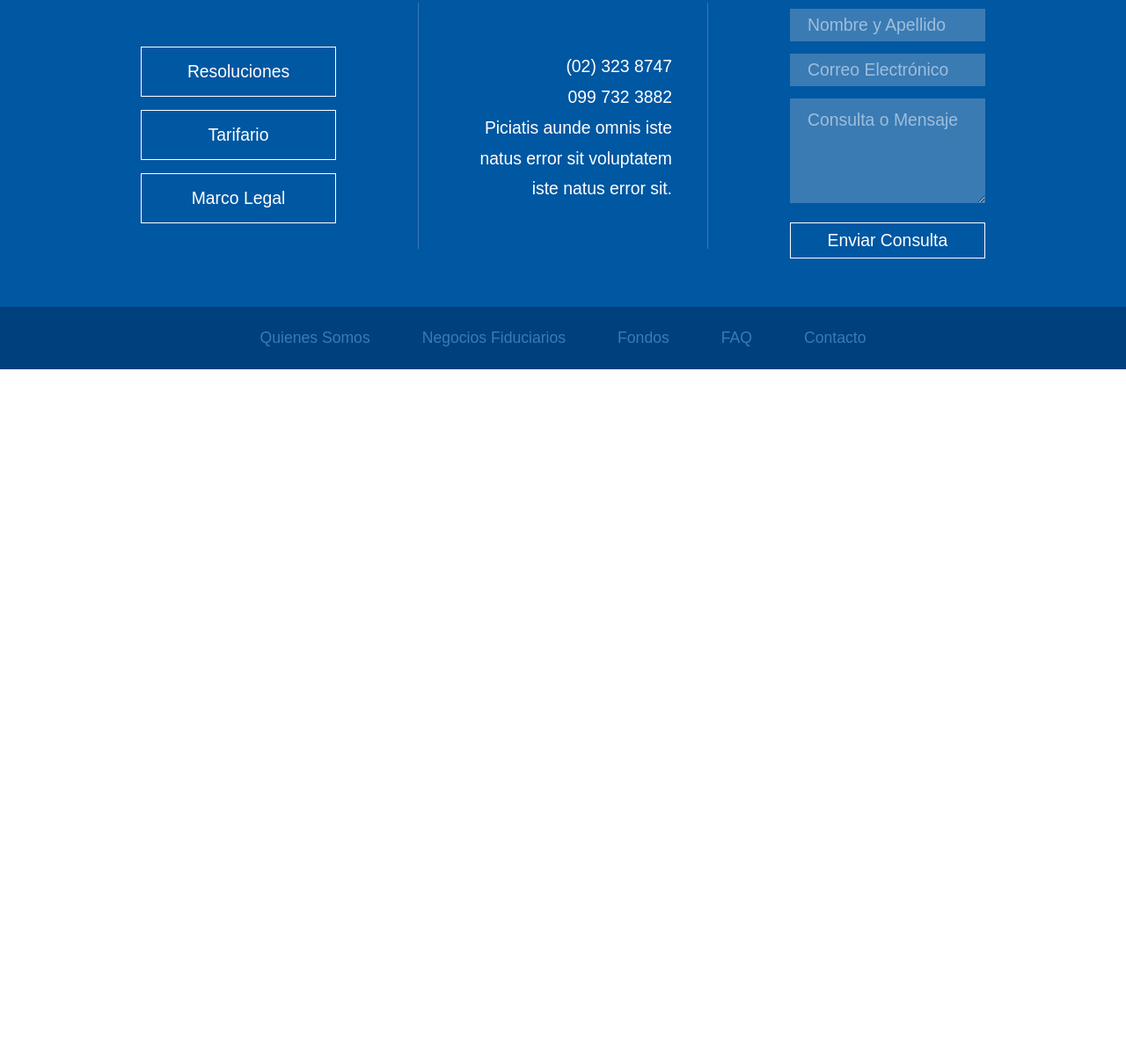
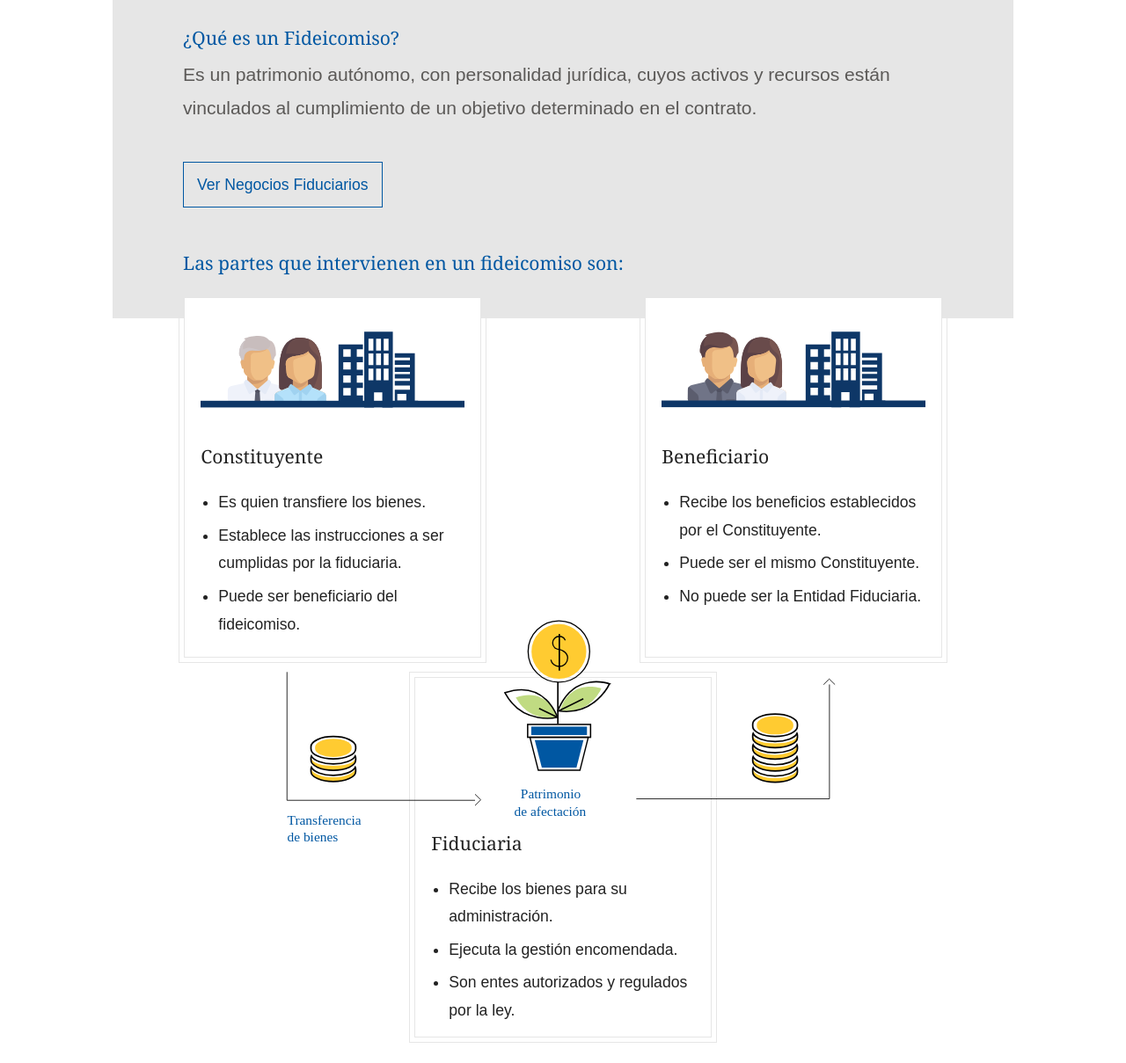
Before and after one commit to maledr5/fiduamericas, a plain HTML site: page fideicomisos.html in a window 1280 px wide. Shown: the part 217-1426 px from the top of the page at 88% size. Before the commit the page ends 800 px from the top, so only its background shows below. Drawn offline with Linux system fonts and the light colour scheme; a web font is replaced by a local one.

Commit message:
adds fideicomisos. work in progress

```diff
--- a/css/_variables.scss
+++ b/css/_variables.scss
@@ -26,6 +26,7 @@ $main-opacity: #3a7bb4;
 $alternate-color: #d94f5c;
 $grey:#5b5957;
 $light-grey:#e6e6e6;
+$light-bg-grey:#f9f9f9;
 
 // 2. Fonts
 // ==========================================================================
--- a/css/styles.scss
+++ b/css/styles.scss
@@ -11,7 +11,7 @@
 .paint-row {
 	background-color: red;
 	opacity: 0.3;
-	height: 100px;
+	height: 1000px;
 	border: solid 1px white;
 	z-index: 10;
 	display: flex;
@@ -88,40 +88,6 @@ body {
 }
 
 
-
-// COPY BORDER BOX
-#nos-banner .border-box {
-	position: relative;
-	bottom: 100px;
-}
-
-.box-grey {
-	border-color: $grey;
-	color: $grey;
-}
-
-.box-blue {
-	border-color: $sec-color;
-	color: $white;
-}
-
-.copy-box {
-    font-size: 1.2em;
-    text-transform: uppercase;
-    width: 100%;
-    height: auto;
-    padding: 25px;
-    line-height: 1.7em;
-    text-align: right;
-    letter-spacing: 0.1em;
-}
-
-.light-grey {
-	background-color: $light-grey;
-}
-
-.button-border-box {}
-
 // SECTION - Nosotros
 // ==========================================================================
 
@@ -136,6 +102,7 @@ body {
 
 #nos-phrases {
 	margin-bottom: 20px;
+    margin-left: -10px;
 
 	.border-box {
 		margin-bottom: 100px;
@@ -169,9 +136,6 @@ body {
 	z-index: 1;
 }
 
-// .nos-quote p {
-// }
-
 .nos-quote p.main {
 	flex-basis: 500px;
 }
@@ -197,7 +161,7 @@ body {
 	}
 	.nos-quote {
 		width: 500px;
-		background-color: #f9f9f9;
+		background-color: $light-bg-grey;
 		@include justify-content(flex-start);
 	}
 	.nos-quote p.second {
@@ -222,6 +186,87 @@ body {
 		height: 480px;
 	}
 }
+
+// SECTION - Fideicomisos
+// ==========================================================================
+
+#fid-banner {
+	background-color: $light-grey;
+	padding: 40px 80px;
+}
+
+#fid-info {
+	position: relative;
+	hyphens: auto;
+
+	.border-box {
+		margin-top: -30px;
+		@include flex-direction(column);
+		z-index: 1;
+	}
+
+	#fid-info-element {
+		background-color: $white;
+		border: 1px solid $light-grey;
+		width: 100%;
+		height: 410px;
+		padding: 18px;
+	}
+
+	.fiduciaria {
+		position: absolute;
+	    width: 650px;
+	    top: 330px;
+	    left: calc(50% - 325px);
+	}
+
+	.fiduciaria_bg {
+		height: 130px;
+	}
+
+	.fid-info-small {
+		display: none;
+	}
+
+	@media #{$medium-and-down} {
+		.fiduciaria {
+		    position: absolute;
+		    width: 500px;
+		    top: 330px;
+		    left: calc(50% - 250px);
+		}
+	}
+
+	@media #{$small-and-down} {
+		#fid-info-element {
+			height: 430px;
+		}
+		.fiduciaria {
+			display: none;
+		}
+		.border-box {
+			margin-top: 20px;
+		}
+		.fiduciaria_bg {
+			background-image: url('../images/fiduciaria_small.svg');
+			background-repeat: no-repeat;
+			height: 120px;
+			width: 100%;
+		}
+		.fid-info-small {
+		    background-image: url(../images/fideicomiso_info.svg);
+		    background-repeat: no-repeat;
+		    height: 475px;
+		    width: 300px;
+		    display: block;
+		    margin-left: calc(50% - 150px);
+		    margin-bottom: 40px;
+		}
+	}
+
+}
+
+
 
 
 // 1. Generic
@@ -654,6 +699,19 @@ a.main-link:active {
     margin-bottom: 20px;
 }
 
+a.second-link {
+	border: 1px solid $main-color;
+	color: $main-color;
+	padding: 15px!important;
+	width: 100%;
+	transition: all 0.3s;
+}
+
+a.second-link:hover {
+	background-color: $main-color;
+	color: $white;
+}
+
 
 // 2. CTAs
 // ==========================================================================
@@ -710,3 +768,44 @@ input:-webkit-autofill {
 .material-icons.icon-main {
 	color: $main-color;
 }
+
+
+
+
+// COPY BORDER BOX
+#nos-banner .border-box {
+	position: relative;
+	bottom: 100px;
+}
+
+.box-dark {
+	border-color: $grey;
+	color: $grey;
+}
+
+.box-light-grey {
+	border-color: $light-grey;
+}
+
+.box-main {
+	border-color: $main-color;
+}
+
+.box-light {
+	border-color: $white;
+}
+
+.copy-box {
+    font-size: 1.2em;
+    text-transform: uppercase;
+    width: 100%;
+    height: auto;
+    padding: 25px;
+    line-height: 1.7em;
+    text-align: right;
+    letter-spacing: 0.1em;
+}
+
+.light-grey {
+	background-color: $light-grey;
+}
--- a/fideicomisos.html
+++ b/fideicomisos.html
@@ -54,8 +54,56 @@
 		</div>
 
 	<!-- FIDEICOMISOS -->
-	<div id="fid-banner">
+	<div id="fid-banner" class="container">
+		 <h3 class="text-main">¿Qué es un Fideicomiso?</h3>
+		 <p class="second text-dark">Es un patrimonio autónomo, con personalidad jurídica, cuyos activos y recursos están vinculados al cumplimiento de un objetivo determinado en el contrato.</p>
+		 <br/>
+		 <a class="second-link">Ver Negocios Fiduciarios</a>
+		 <br/><br/>
+		 <h3 class="text-main">Las partes que intervienen en un fideicomiso son:</h3>
+	</div>
 
+	<div id="fid-info" class="container">
+		<div class="row">
+			<div class="col l4 m5 s8 offset-l1 offset-m1 offset-s2 border-box box-light-grey">
+				<div id="fid-info-element">
+					<img src="images/constituyente.svg">
+					<h3>Constituyente</h3>
+					<ul>
+						<li>Es quien transfiere los bienes.</li>
+						<li>Establece las instrucciones a ser cumplidas por la fiduciaria.</li>
+						<li>Puede ser beneficiario del fideicomiso.</li>
+					</ul>
+				</div>
+			</div>
+			<div class="col l4 m5 s8 offset-l2 offset-s2 border-box box-light-grey">
+				<div id="fid-info-element">
+					<img src="images/beneficiario.svg">
+					<h3>Beneficiario</h3>
+					<ul>
+						<li>Recibe los beneficios establecidos por el Constituyente.</li>
+						<li>Puede ser el mismo Constituyente.</li>
+						<li>No puede ser la Entidad Fiduciaria.</li>
+					</ul>
+				</div>
+			</div>
+		</div>
+		<img src="images/fiduciaria.svg" class="fiduciaria">
+		<div class="row">
+			<div class="col l4 m6 s8 offset-l4 offset-m3 offset-s2 border-box box-light-grey">
+				<div id="fid-info-element">
+					<div class="fiduciaria_bg"></div>
+					<!-- <img src="images/fiduciaria_bg.svg" height="130"> -->
+					<h3>Fiduciaria</h3>
+					<ul>
+						<li>Recibe los bienes para su administración.</li>
+						<li>Ejecuta la gestión encomendada.</li>
+						<li>Son entes autorizados y regulados por la ley.</li>
+					</ul>
+				</div>
+			</div>
+		</div>
+		<div class="fid-info-small"></div>
 	</div>
 
 	<!-- / FIDEICOMISOS -->
```
Also changed, not shown: nosotros.html (+4 -4 lines), css/styles.css, images/beneficiario.svg (added), images/constituyente.svg (added), images/fideicomiso_info.svg (added), images/fiduciaria.svg (added), images/fiduciaria_bg.svg (added), images/fiduciaria_small.svg (added), 1 other file.
